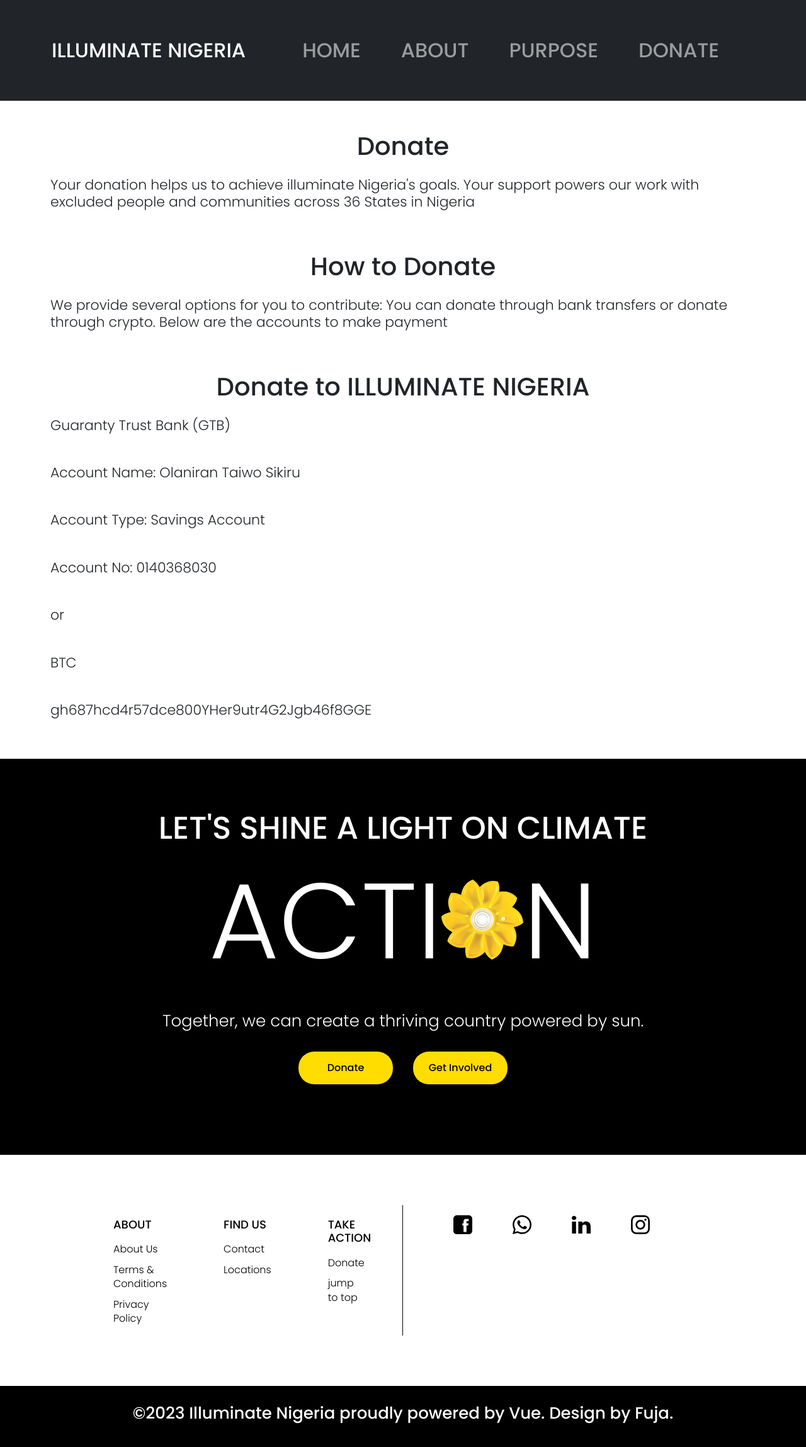
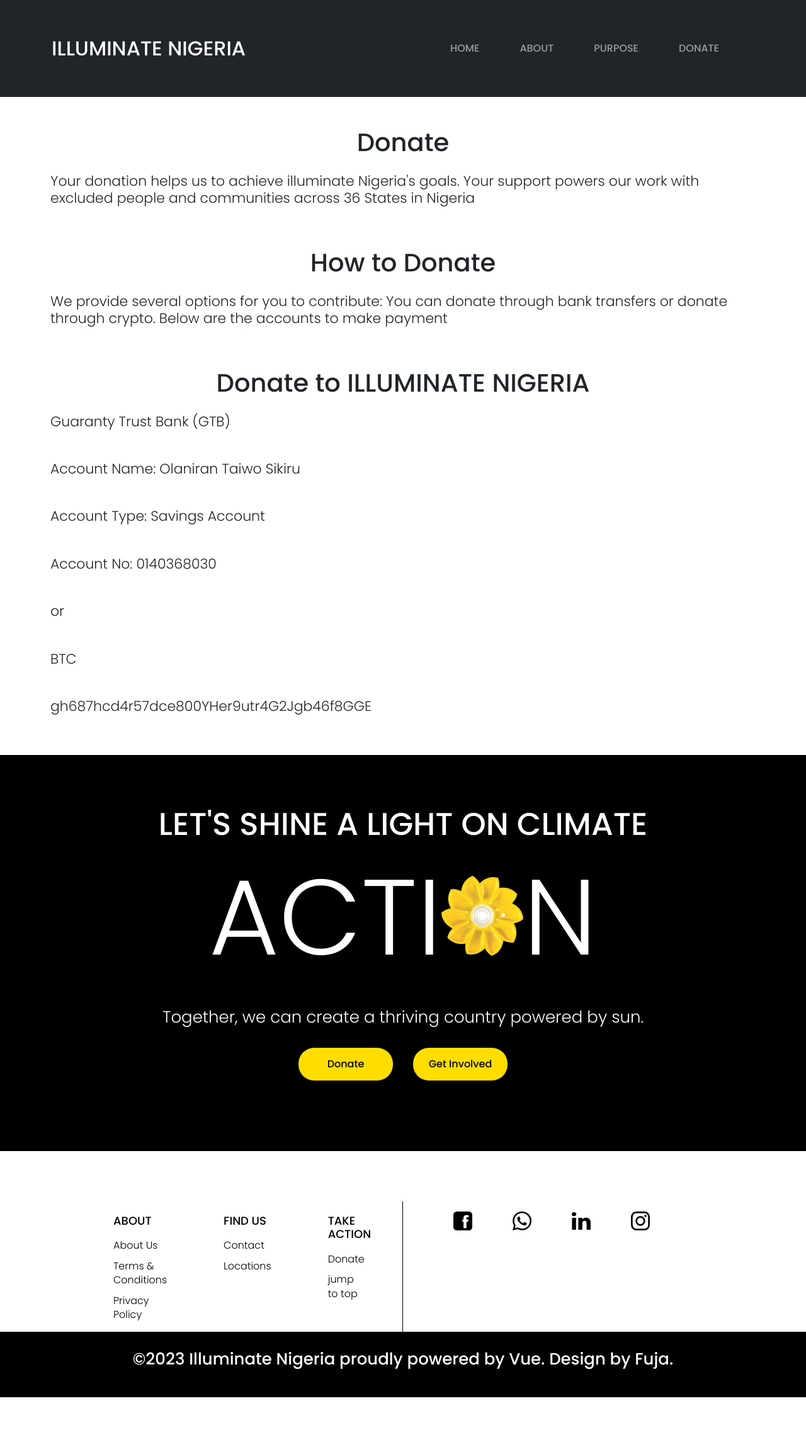
Before and after one commit to fujababy/illuminatenigeria, a Vue app: page /donate in a window 1280 px wide. Shown: the top 2298 px of the page at 63% size. After the commit the page ends 2219 px from the top, so only its background shows below. Built offline with nearby package versions, Linux system fonts and the light colour scheme.

Commit message:
new fixes

```diff
--- a/src/components/footerComponent.vue
+++ b/src/components/footerComponent.vue
@@ -1,7 +1,7 @@
 <template>
   <div>
     <section>
-      <footer class="footer__sections">
+      <footer class="block">
         <div class="list__container">
           <section>
             <ul>
@@ -23,7 +23,9 @@
             <ul>
               <h1>FIND US</h1>
 
-              <li><a href="https://api.whatsapp.com/send?phone=08132852593">Contact</a></li>
+              <router-link :to="{ name: '' }">
+                <li>Contact</li>
+              </router-link>
 
               <router-link :to="{ name: '' }">
                 <li>Locations</li>
@@ -33,10 +35,12 @@
           <section>
             <ul>
               <h1>TAKE ACTION</h1>
-              <li><a href="/donate">Donate</a></li>
-              <a href="#">
+              <router-link :to="{ name: 'donate' }">
+                <li>Donate</li>
+              </router-link>
+              <router-link :to="{ name: 'home' }">
                 <li>jump to top</li>
-              </a>
+              </router-link>
             </ul>
           </section>
         </div>
@@ -85,13 +89,13 @@
 </script>
 
 <style lang="scss" scoped>
-.footer__sections {
+.block {
   display: flex;
   padding-top: 5rem;
   padding-left: 180px;
   padding-right: 180px;
   column-gap: 5rem;
-  margin-bottom: 5rem;
+  // margin-bottom: 5rem;
 
   @media screen and (max-width: 820px) {
     flex-direction: column;
--- a/src/components/navigation.vue
+++ b/src/components/navigation.vue
@@ -13,8 +13,8 @@
         <span class="navbar-toggler-icon"></span>
       </button>
 
-      <div class="collapse navbar-collapse fs" id="navmenu">
-        <ul class="navbar-nav ms-auto">
+      <div class="collapse navbar-collapse" id="navmenu">
+        <ul class="navbar-nav ms-auto col-sm-mt-5">
           <li class="nav-item me-5">
             <a href="/" class="nav-link">HOME</a>
           </li>
@@ -42,6 +42,21 @@
 <script></script>
 
 <style lang="scss" scoped>
+.navbar {
+  .collapse {
+    @media screen and (max-width: 768px) {
+      margin-top: 2rem;
+    }
+
+    ul {
+      li {
+        @media screen and (max-width: 768px) {
+          border-bottom: 1px solid #393939;
+        }
+      }
+    }
+  }
+}
 .navbar-brand {
   font-size: 2rem;
 
--- a/src/components/testimonial.vue
+++ b/src/components/testimonial.vue
@@ -57,7 +57,7 @@
     }
   }
   .quote {
-    font-size: 3rem;
+    font-size: 2rem;
     font-style: italic;
     color: var(--color-body-darker);
     line-height: 1.3;
@@ -68,7 +68,7 @@
       font-weight: 300;
 
       @media screen and (max-width: 768px) {
-        font-size: 18px;
+        font-size: 16px;
         margin-top: 0;
         text-align: center;
       }
@@ -95,7 +95,7 @@
       .media__body {
         .quote__author {
           font-size: 3rem;
-          font-weight: 400;
+          font-weight: 300;
           font-style: normal;
           margin-bottom: 0;
 
--- a/src/router/index.js
+++ b/src/router/index.js
@@ -40,7 +40,11 @@
       name: 'privacy',
       component: privacy
     }
-  ]
+  ],
+  scrollBehavior(to, from, savedPosition) {
+    // always scroll to top
+    return { top: 0 }
+  }
 })
 
 export default router
--- a/src/views/privacy.vue
+++ b/src/views/privacy.vue
@@ -86,7 +86,7 @@
     font-size: 40px;
 
     @media screen and (max-width: 768px) {
-      font-size: 30px;
+      font-size: 25px;
       margin-bottom: 2rem;
     }
   }
@@ -98,7 +98,7 @@
 
     @media screen and (max-width: 768px) {
       padding: 0 2rem;
-      font-size: 25px;
+      font-size: 15px;
       margin-bottom: 1rem;
       text-align: center;
     }
@@ -115,10 +115,9 @@
 
     @media screen and (max-width: 768px) {
       font-size: 16px;
-      line-height: 27px;
+
       padding: 0rem 2rem;
-      margin-bottom: 4rem;
-      text-align: center;
+      margin-bottom: 2rem;
     }
   }
   ul li {
@@ -126,6 +125,9 @@
     font-weight: 300;
     margin: 0rem 3rem;
     list-style: disc;
+    @media screen and (max-width: 768px) {
+      font-size: 16px;
+    }
   }
 }
 </style>
--- a/src/views/terms.vue
+++ b/src/views/terms.vue
@@ -64,6 +64,10 @@
     climate,
 
     footerComponent
+  },
+
+  scrollToTop() {
+    this.$refs.section.scrollTo(0, 0)
   }
 
   // data() {
```
Also changed, not shown: src/views/aboutUs.vue (+0 -12 lines).
